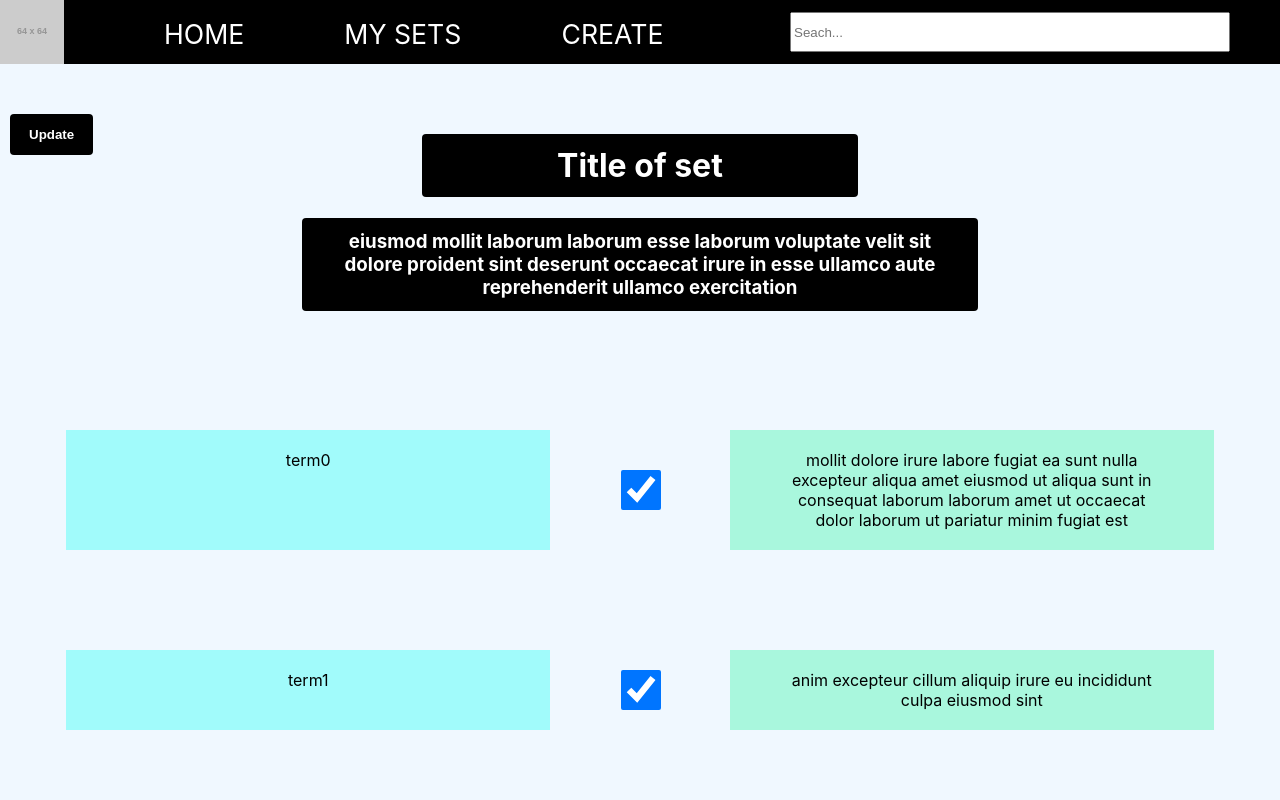
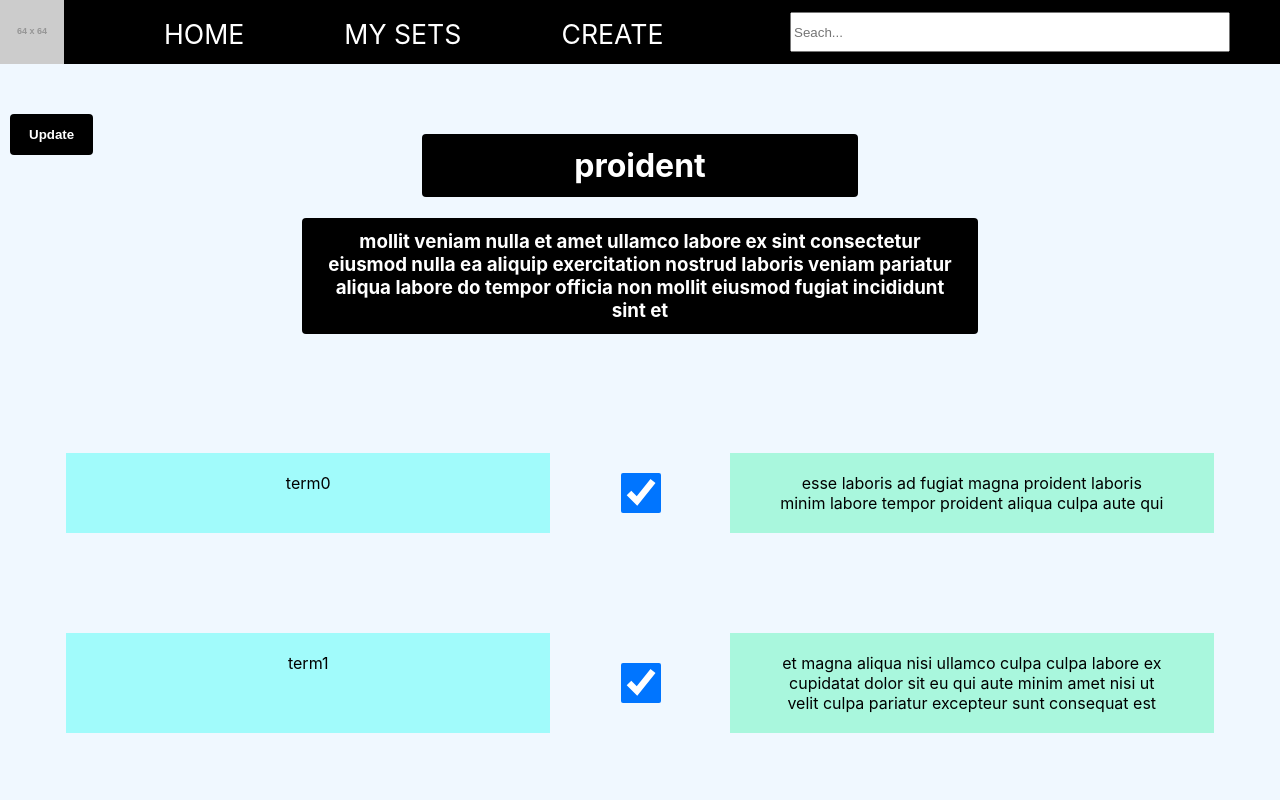
Before and after one commit to Diglettss/Flashcards, a React (Vite) app in the folder flashcards-ui/: page /mySets/1 in a window 1280 px wide. Shown: the top 800 px of the page. Built offline with nearby package versions, Linux system fonts and the light colour scheme.

Commit message:
sort for MySetPage works, but it is delayed by 1

```diff
--- a/flashcards-ui/contexts/flashcard.jsx
+++ b/flashcards-ui/contexts/flashcard.jsx
@@ -9,8 +9,8 @@ export const FlashcardContextProvider = ({ children }) => {
     const [userCreatedSet, setUserCreatedSet] = useState({
         title: null,
         description: null,
-        flashcard: null
-    })
+        flashcard: null,
+    });
     const lorem = new LoremIpsum({
         sentencesPerParagraph: {
             max: 8,
@@ -21,7 +21,11 @@ export const FlashcardContextProvider = ({ children }) => {
             min: 4,
         },
     });
-    lorem.generateWords(71);
+    function randomDate(start, end) {
+        return new Date(
+            start.getTime() + Math.random() * (end.getTime() - start.getTime())
+        );
+    }
 
     const randomSet = (numOfSet) => {
         let set = [];
@@ -44,20 +48,21 @@ export const FlashcardContextProvider = ({ children }) => {
         };
         for (let i = 0; i < numOfSet; i++) {
             set.push({
-                title: "Title of set",
+                title: `${lorem.generateWords(1)}`,
                 description: lorem.generateWords(
                     Math.floor(Math.random() * 22) + 10
                 ),
                 setId: i,
                 flashcard: create(),
+                date: randomDate(new Date(2012, 0, 1), new Date()),
             });
         }
         return set;
     };
 
-    const [mySets, setmySets] = useState(randomSet(Math.floor(Math.random() * 5) + 2));
-    console.log(mySets);
-
+    const [mySets, setmySets] = useState(
+        randomSet(Math.floor(Math.random() * 15) + 12)
+    );
     //This is to be changeable by the user
     const [defaultFlashcardState, setDefaultFlashcardState] = useState(true);
 
@@ -79,7 +84,7 @@ export const FlashcardContextProvider = ({ children }) => {
         mySets,
         userCreatedSet,
         setUserCreatedSet,
-        setmySets
+        setmySets,
     };
 
     return (
--- a/flashcards-ui/src/components/FlashcardComponents/Set/Set.jsx
+++ b/flashcards-ui/src/components/FlashcardComponents/Set/Set.jsx
@@ -15,6 +15,7 @@ export default function Set({ set }) {
                 <div className="set-length">{set.flashcard.length}</div>
             </div>
             <span className="set-description">{set.description}</span>
+            <span className="set-date"><br/>{JSON.stringify(set.date)}</span>
         </div>
     );
 }
--- a/flashcards-ui/src/components/FlashcardOverviewPage/FlashcardOverviewPage.jsx
+++ b/flashcards-ui/src/components/FlashcardOverviewPage/FlashcardOverviewPage.jsx
@@ -4,8 +4,21 @@ import "./FlashcardOverviewPage.css";
 import { useNavigate, useParams } from "react-router-dom";
 import { useFlashcardContext } from "../../../contexts/flashcard.jsx";
 
-function FlashcardOverviewPageContent({ chosenSet }) {
+export default function FlashcardOverviewPage() {
     const navigate = useNavigate();
+    const { mySets } = useFlashcardContext();
+    const { setId } = useParams();
+    const chosenSet = mySets[setId];
+
+    console.log(chosenSet);
+    //if the params setId doesn't exist in mySets send the user to the shadow realm
+    useEffect(() => {
+        if (!chosenSet) {
+            console.log("sending you to the shadow realm");
+            navigate("/notfound");
+        }
+    });
+
     return (
         <div className="flashcard-overview-page">
             <button
@@ -57,25 +70,3 @@ function FlashcardOverviewPageContent({ chosenSet }) {
         </div>
     );
 }
-
-export default function FlashcardOverviewPage() {
-    const navigate = useNavigate();
-    const { mySets } = useFlashcardContext();
-    const { setId } = useParams();
-    const chosenSet = mySets[setId];
-
-    console.log(chosenSet);
-    //if the params setId doesn't exist in mySets send the user to the shadow realm
-    useEffect(() => {
-        if (!chosenSet) {
-            console.log("sending you to the shadow realm");
-            navigate("/notfound");
-        }
-    });
-
-    return (
-        <>
-            <FlashcardOverviewPageContent setId={setId} chosenSet={chosenSet} />
-        </>
-    );
-}
--- a/flashcards-ui/src/components/MySetPage/MySetPage.jsx
+++ b/flashcards-ui/src/components/MySetPage/MySetPage.jsx
@@ -1,4 +1,4 @@
-import React, { useEffect } from "react";
+import React, { useEffect, useState } from "react";
 import "./MySetPage.css";
 import { useFlashcardContext } from "../../../contexts/flashcard";
 import Set from "../FlashcardComponents/Set/Set";
@@ -6,6 +6,7 @@ import Set from "../FlashcardComponents/Set/Set";
 export default function MySetPage() {
     "This takes the varibale mySets fron contexts/flashcard and loops it through the Set component";
     const { mySets } = useFlashcardContext();
+    const [sortBy, setSortBy] = useState("Newest");
 
     // const navigate = useNavigate();
 
@@ -17,17 +18,56 @@ export default function MySetPage() {
 
     //TODO maybe useEffect
 
+    const sortByNewestDate = (array) => {
+        array.sort((a, b) => b.date - a.date);
+    };
+    const sortByOldestDate = (array) => {
+        sortByNewestDate(array);
+        array.reverse();
+    };
+    const sortByAlphabeticalOrder = (array) => {
+        array.sort((x, y) => {
+            return x.title.localeCompare(y.title);
+        });
+    };
+    const sortByReverseAlphabeticalOrder = (array) => {
+        sortByAlphabeticalOrder(array);
+        array.reverse();
+    };
+    const sortByNumOfFlashcards = (array) => {
+        array.sort((a, b) => b.flashcard.length - a.flashcard.length);
+    };
+
+    //TODO bug with useEffect, the sort only takes effect after changing the valu
+    useEffect(() => {
+        console.log("Change")
+        if (sortBy == "Newest") {
+            sortByNewestDate(mySets);
+        } else if (sortBy == "Oldest") {
+            sortByOldestDate(mySets);
+        } else if (sortBy == "A-Z") {
+            sortByAlphabeticalOrder(mySets);
+        } else if (sortBy == "Z-A") {
+            sortByReverseAlphabeticalOrder(mySets);
+        } else{
+            sortByNumOfFlashcards(mySets)
+        }
+    }, [sortBy]);
+
     return (
         <div className="my-sets-page">
             <div>
                 <label htmlFor="search-input">User's sets</label>
             </div>
+            {sortBy}
             <input className="search-input" type="text" />
             <select
                 className="drop-down"
                 onChange={(e) => {
+                    setSortBy(e.target.value);
                     console.log(e.target.value);
                 }}
+                value={sortBy}
             >
                 <option>Newest</option>
                 <option>Oldest</option>
```
